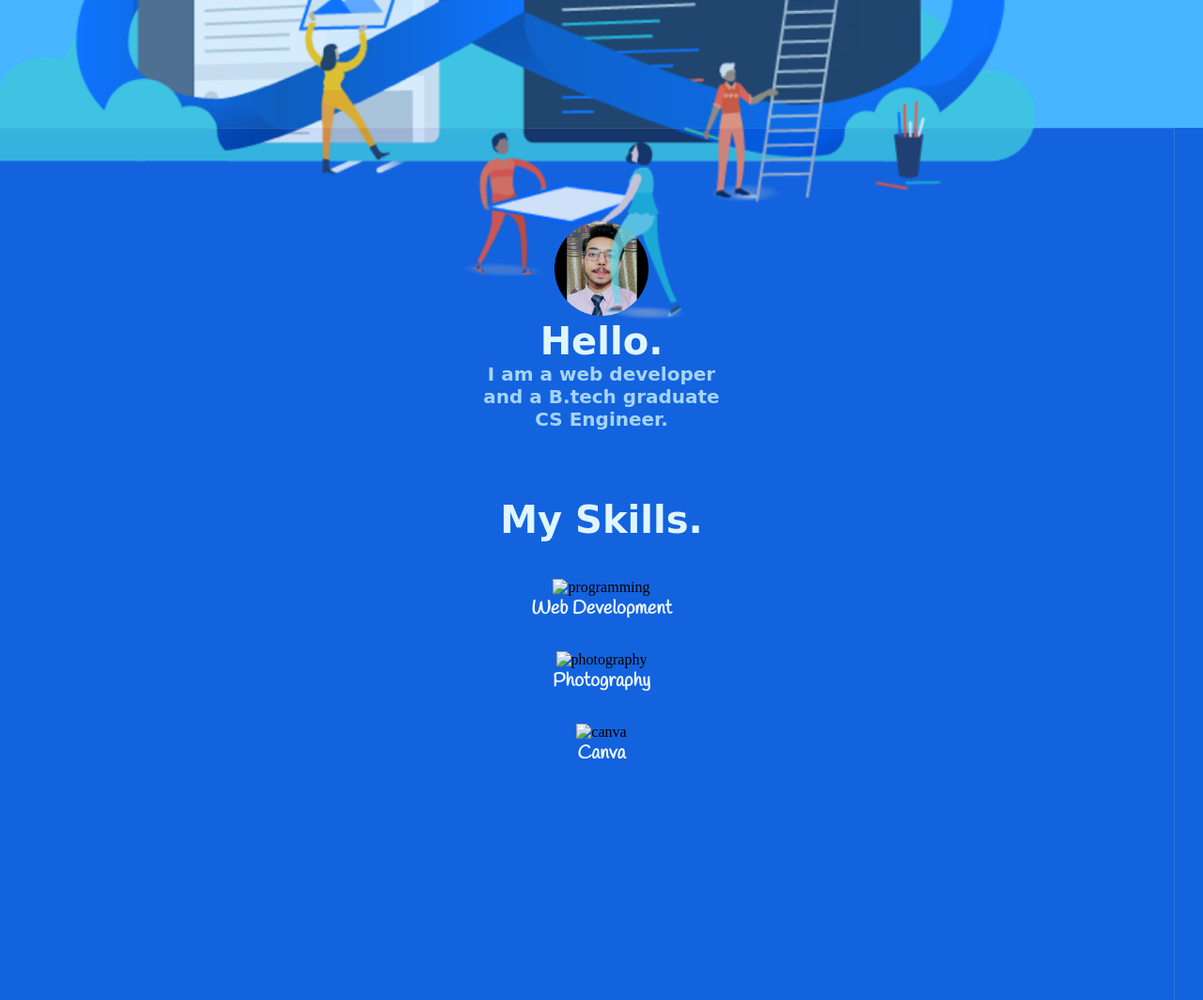
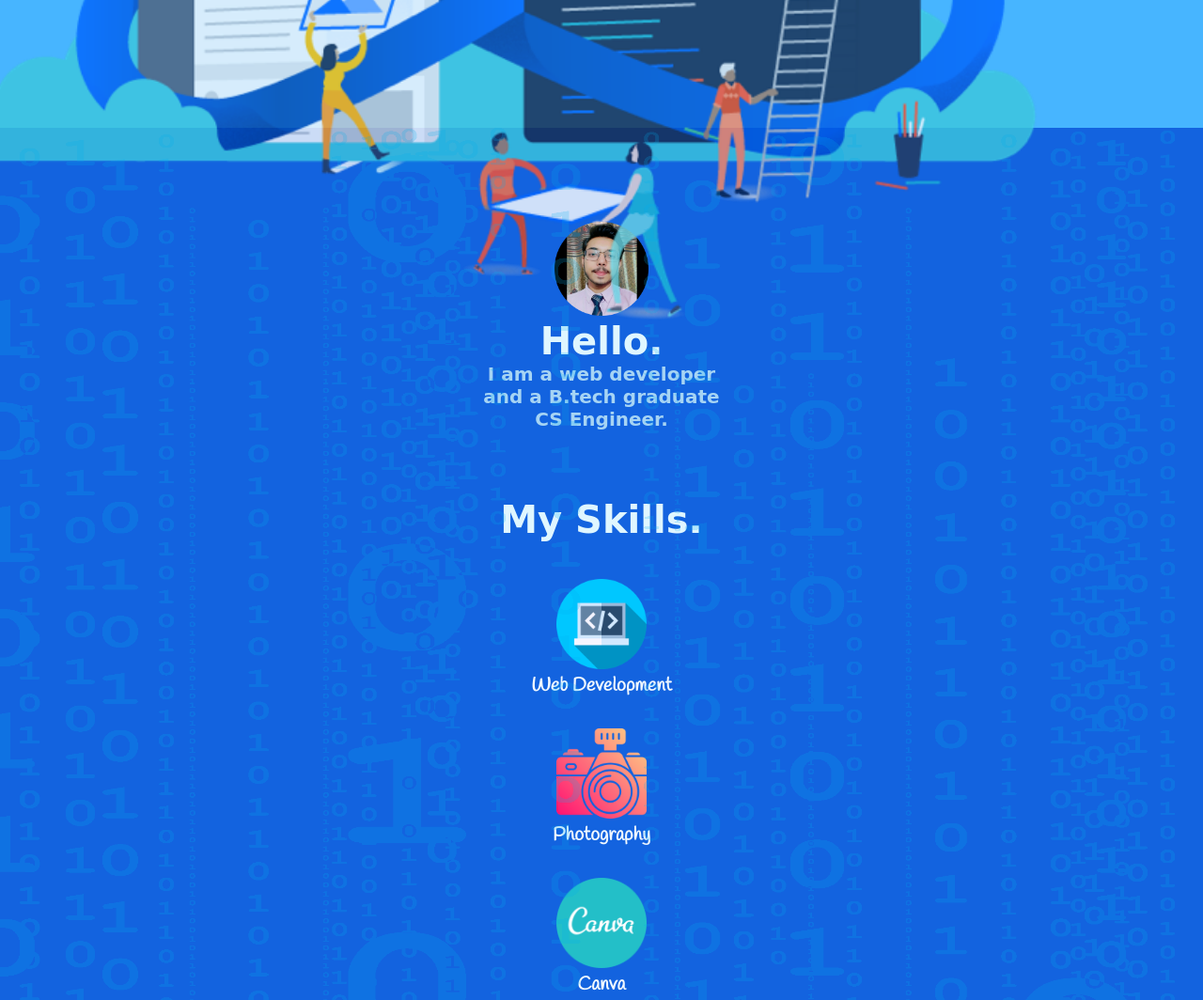
Before and after one commit to pranjaltiwari0/mysite, a plain HTML site: page index.html in a window 1280 px wide. Shown: the part 520-1584 px from the top of the page at 94% size. Drawn offline with Linux system fonts and the light colour scheme; files that its build step writes are made by us from their sources; files whose address does not match are found by name.

Commit message:
Update index.html

```diff
--- a/index.html
+++ b/index.html
@@ -3,7 +3,7 @@
 <head>
 
     <title>Pranjal</title>
-    <link rel="stylesheet" href="css/styles.css">
+    <link rel="stylesheet" href="styles.css">
     <link rel="icon" href="favicon.ico">
     <link rel="preconnect" href="https://fonts.googleapis.com">
     <link rel="preconnect" href="https://fonts.googleapis.com">
@@ -22,7 +22,7 @@
 
 <div class="middle">
         <div class="profile" >
-        <img class="midbg" src="images\pngegg 2.png" >
+        <img class="midbg" src="pngegg 2.png" >
         <img class="profileimg" src="pranjalimg.png" alt="profile img" height="100px" width="100px">
         <h2 class="greet">Hello.</h2>
         <p class="intro">I am a web developer and a B.tech graduate CS Engineer.</p>
@@ -36,15 +36,15 @@
     <h2 class="sk">My Skills.</h2>
 
     <div class="skill-row1">
-      <img class="programming" src="images/programming.png" alt="programming">
+      <img class="programming" src="programming.png" alt="programming">
       <h3 class="web">Web Development</h3>
     </div>
     <div class="skill-row2">
-      <img class="photography" src="images/photography.png" alt="photography">
+      <img class="photography" src="photography.png" alt="photography">
       <h3 class="photo">Photography</h3>
     </div>
     <div class="skill-row3">
-        <img class="canva" src="images/canva.png" alt="canva">
+        <img class="canva" src="canva.png" alt="canva">
         <h3 class="CN">Canva</h3>
       </div>
     </div>
```
